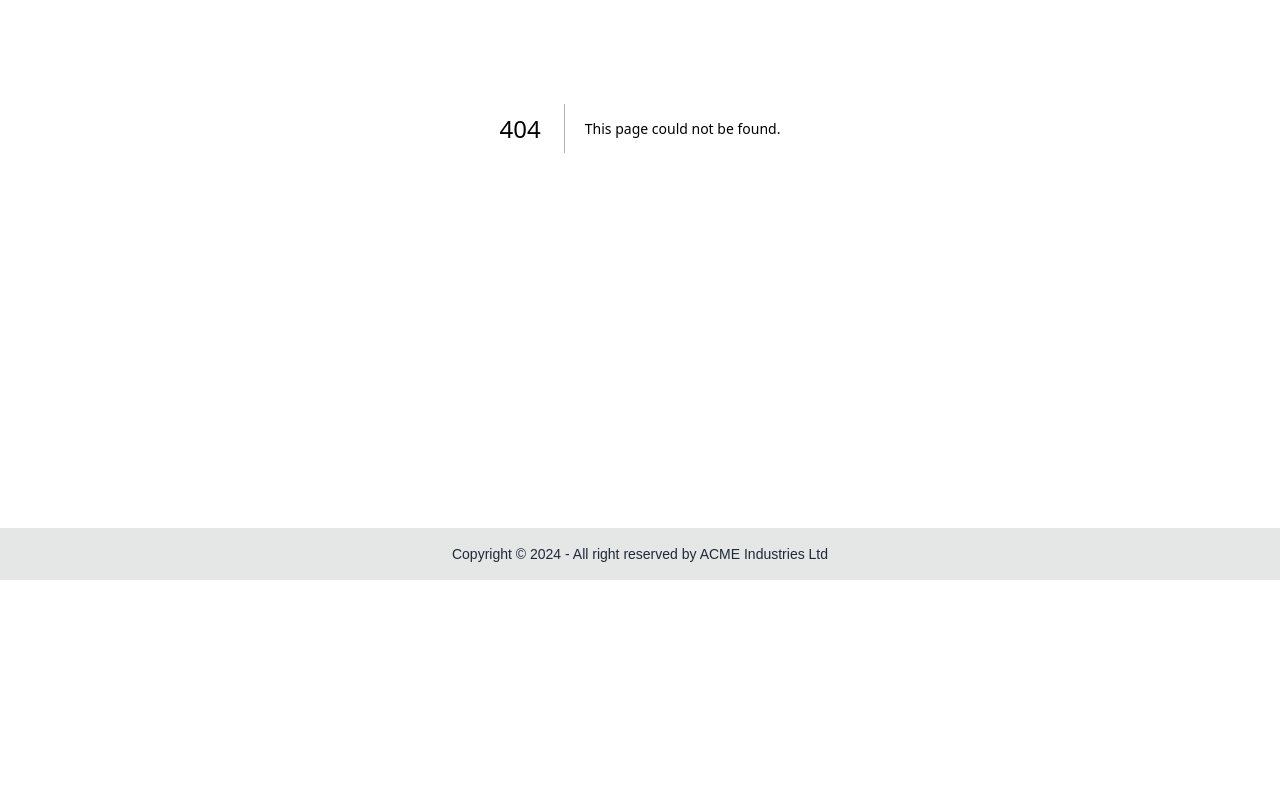
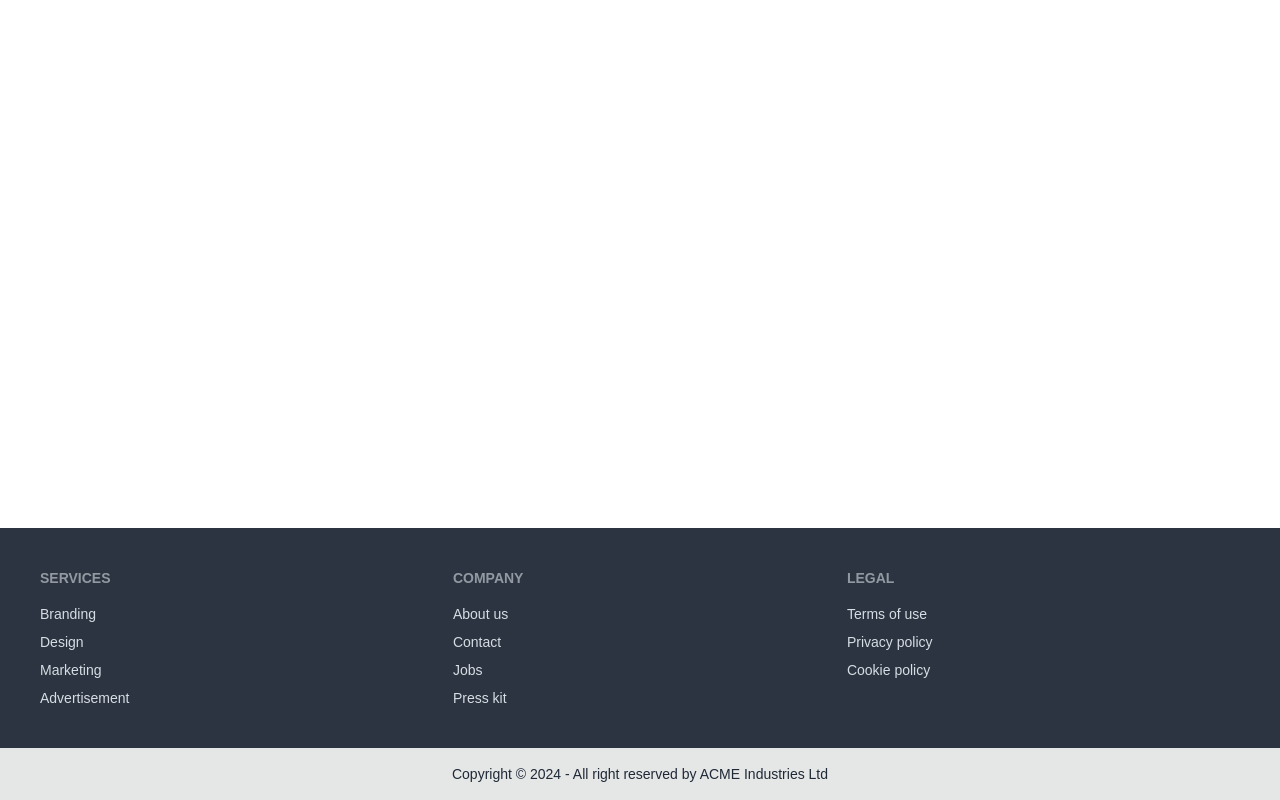
Before and after one commit to cssmh/my-nextjs-app, a Next.js app: page /dashboard/admin in a window 1280 px wide. Before the commit this address had no page. Shown: the part 340-1140 px from the top of the page. Before the commit the page ends 920 px from the top, so only its background shows below. Built offline with nearby package versions, Linux system fonts and the light colour scheme.

Commit message:
group route for admin, user

```diff
--- /dev/null
+++ b/src/app/(withlayout)/dashboard/admin/page.js
@@ -0,0 +1,9 @@
+const AdminDashboard = () => {
+    return (
+        <div>
+            Welcome admin
+        </div>
+    );
+};
+
+export default AdminDashboard;
--- /dev/null
+++ b/src/app/(withlayout)/dashboard/layout.js
@@ -0,0 +1,12 @@
+import DashFooter from "@/app/Component/DashFooter";
+
+const DashboardLayout = ({ children }) => {
+    return (
+        <div>
+            <div className="min-h-screen">{children}</div>
+            <DashFooter />
+        </div>
+    );
+};
+
+export default DashboardLayout;
--- /dev/null
+++ b/src/app/(withlayout)/dashboard/user/page.js
@@ -0,0 +1,9 @@
+const UserDashboard = () => {
+    return (
+        <div>
+            Welcome user
+        </div>
+    );
+};
+
+export default UserDashboard;
--- /dev/null
+++ b/src/app/Component/DashFooter.jsx
@@ -0,0 +1,28 @@
+const DashFooter = () => {
+    return (
+      <footer className="footer bg-neutral text-neutral-content p-10">
+        <nav>
+          <h6 className="footer-title">Services</h6>
+          <a className="link link-hover">Branding</a>
+          <a className="link link-hover">Design</a>
+          <a className="link link-hover">Marketing</a>
+          <a className="link link-hover">Advertisement</a>
+        </nav>
+        <nav>
+          <h6 className="footer-title">Company</h6>
+          <a className="link link-hover">About us</a>
+          <a className="link link-hover">Contact</a>
+          <a className="link link-hover">Jobs</a>
+          <a className="link link-hover">Press kit</a>
+        </nav>
+        <nav>
+          <h6 className="footer-title">Legal</h6>
+          <a className="link link-hover">Terms of use</a>
+          <a className="link link-hover">Privacy policy</a>
+          <a className="link link-hover">Cookie policy</a>
+        </nav>
+      </footer>
+    );
+};
+
+export default DashFooter;
```
